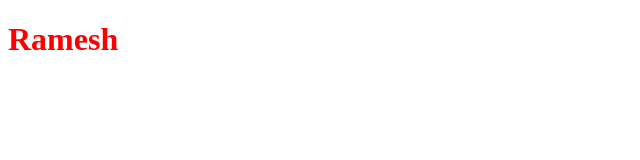
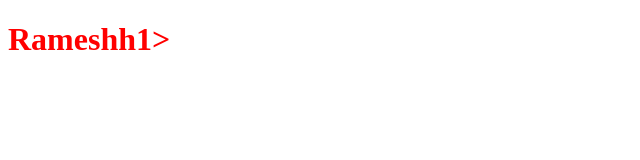
Before and after one commit to simple-op/ToDo-List, a plain HTML site: page Index.html in a window 1280 px wide. Shown: the full height of the page, 0-640 px from the left. Drawn offline with Linux system fonts and the light colour scheme.

Commit message:
"second commit"

```diff
--- a/Index.html
+++ b/Index.html
@@ -9,7 +9,7 @@
 
 </head>
 <body>
-<h1 id="head">Ramesh</h1>
+<h1 id="head">Rameshh1>
 
 
 
```
